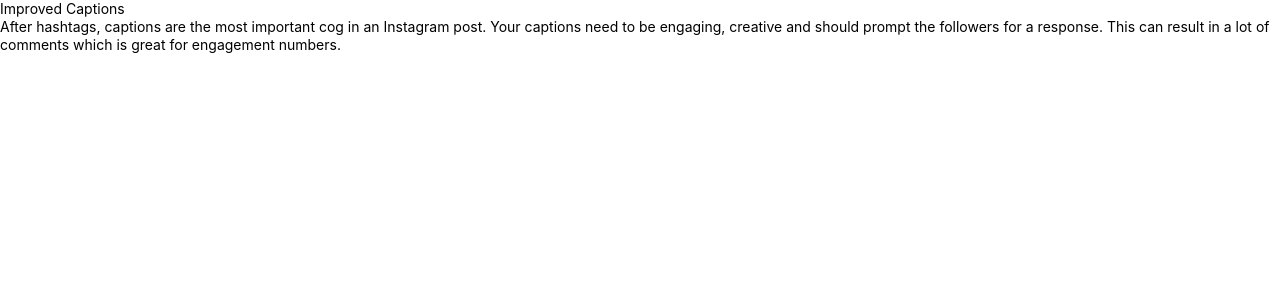
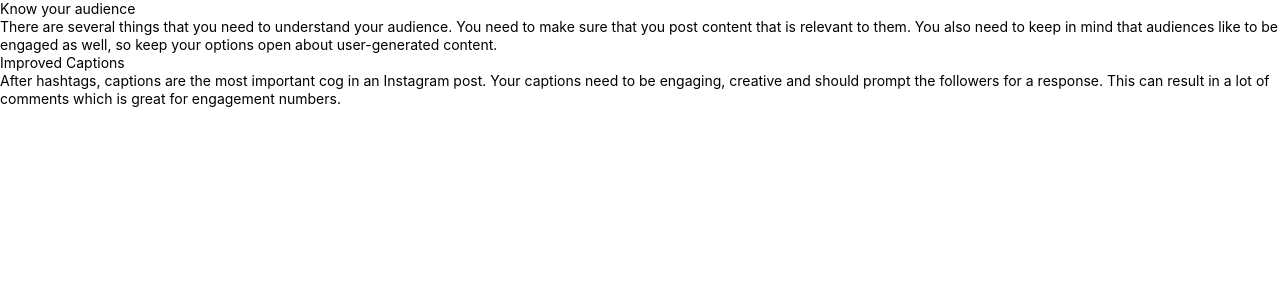
Before and after one commit to hobbysinan/firsproject, a Next.js app: page /oh in a window 1280 px wide. Shown: the top 300 px of the page. Built offline with nearby package versions, Linux system fonts and the light colour scheme.

Commit message:
Update oh.js

```diff
--- a/pages/oh.js
+++ b/pages/oh.js
@@ -17,7 +17,11 @@ export default function ogPage() {
         <meta name="viewport" content="width=device-width, initial-scale=1" />
         <link rel="icon" href="/favicon.ico" />
       </Head>
+<h3>Know your audience</h3>
+<p>There are several things that you need to understand your audience. You need to make sure that you post content that is relevant to them. You also need to keep in mind that audiences like to be engaged as well, so keep your options open about user-generated content.</p>
+
 <h3>Improved Captions</h3>
+
  <p>After hashtags, captions are the most important cog in an Instagram post. Your captions need to be engaging, creative and should prompt the followers for a response. This can result in a lot of comments which is great for engagement numbers.</p>
 
   </>
```
